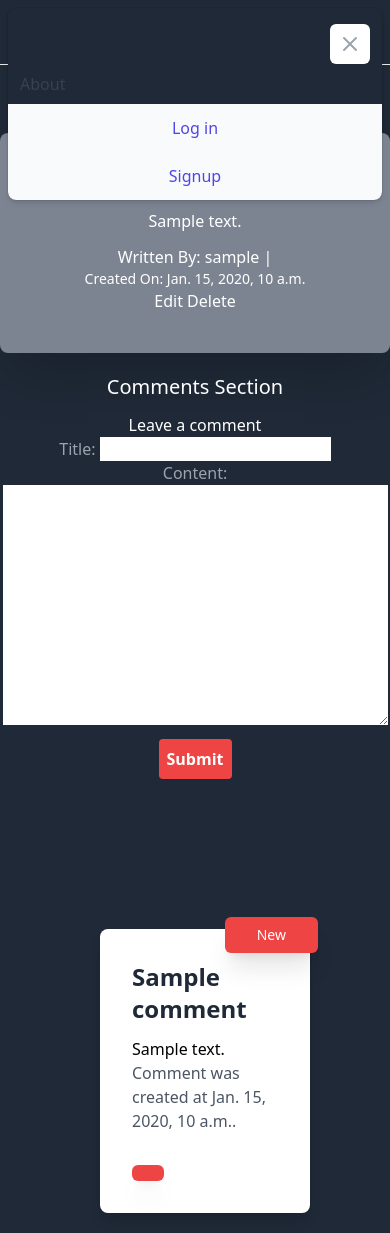
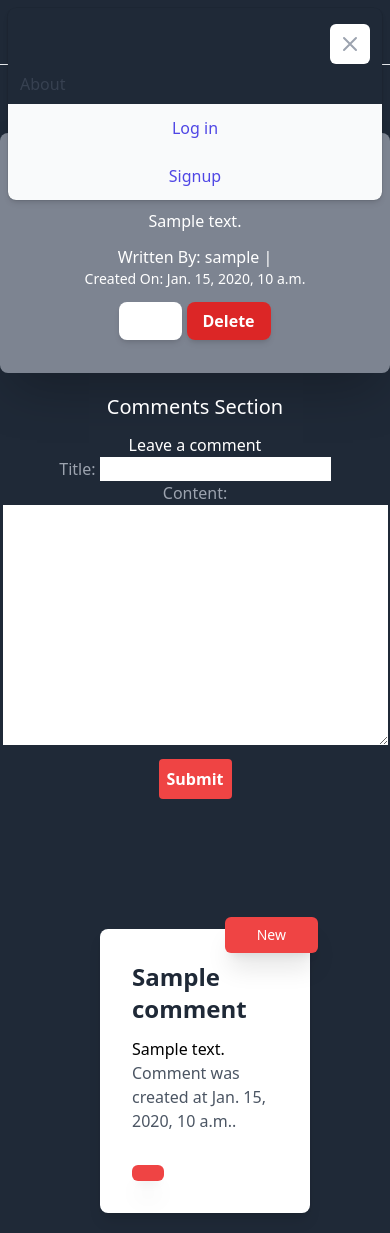
Before and after one commit to nrayrod1016/stumblr, a Django app: page /posts/1/ in a window 390 px wide. Run offline with Django 3.2, Linux system fonts and the light colour scheme; tables that the repository leaves empty hold one stand-in row (values such as "Sample post"); some libraries are stand-ins or nearby versions.

Commit message:
style/detail

```diff
--- a/main_app/templates/posts/detail.html
+++ b/main_app/templates/posts/detail.html
@@ -5,20 +5,19 @@
 <section class="bg-gray-800 min-h-screen">
 <h1 class="text-center text-white text-xl m-5">POST DETAIL PAGE </h1>
 <section>
-<div class="container text-white mx-auto w-full bg-gray-400 bg-opacity-75 rounded-lg p-6 md:flex w-full shadow-2xl">
+<div class="container text-white mx-auto w-full bg-gray-400 bg-opacity-75 rounded-lg p-6 md:flex md:w-full shadow-2xl">
   <div class="row">
     <div class="col-md-8 card mb-4  mt-3 left  top">
       <div class="card-body text-center lg:m-12">
         <h1 class="text-xl text-center">{% block title %} {{ post.title }} {% endblock title %}</h1>
-        {% comment %} <p class="card-text ">{{ post.create | safe }}</p> {% endcomment %}
-        {% comment %} <p class=" ">Written By: {{ post.author }} | </p>  {% endcomment %}
-        <p class="card-text mt-3 mb-3 flex-wrap">{{ post.content | safe }}</p>
+
+        <p class="card-text mt-3 mb-3 flex-wrap overflow-y-auto lg:overflow-y-auto md:overflow-y-auto sm:overflow-y-auto">{{ post.content | safe }}</p>
         <p class=" ">Written By: {{ post.author }} | </p>
         <p class=" text-sm"> Created On: {{ post.create_time }}</p>
       </div>
-      <div class="cat-actions text-center">
-      <a href="{% url 'posts_update' post.id %}" class="btn warn">Edit</a>
-      <a href="{% url 'posts_delete' post.id %}" class="button">Delete</a>
+      <div class="cat-actions text-center mt-5">
+      <a href="{% url 'posts_update' post.id %}" class="py-2 px-4  bg-white hover:bg-red-100 focus:ring-red-500 focus:ring-offset-indigo-200 text-red-500 text-white w-full transition ease-in duration-200 text-center text-base font-semibold shadow-md focus:outline-none focus:ring-2 focus:ring-offset-2  rounded-lg">Edit</a>
+      <a href="{% url 'posts_delete' post.id %}" class="py-2 px-4  bg-red-600 hover:bg-red-700 focus:ring-indigo-500 focus:ring-offset-red-200 text-white w-full transition ease-in duration-200 text-center text-base font-semibold shadow-md focus:outline-none focus:ring-2 focus:ring-offset-2  rounded-lg">Delete</a>
     </div>
     </div>
     </section>
@@ -81,58 +80,3 @@
 </section>
   </div>
 {% endblock content %}
-
-
-
-{% comment %} {% extends 'base.html' %}
-{% load static %}
-
-{% block head %}
-<link
-  rel="stylesheet"
-  type="text/css"
-  href="{% static 'css/cat-detail.css' %}"
-/>
-{% endblock %}
-
-{% block content %}
-
-<section class="cat-container text-center mt-10">
-  <div class="cat-img">
-    {% comment %} <img
-      src="{% static 'images/sk8r-boi-cat.svg' %}"
-      alt="A skater boy cat"
-    > {% endcomment %}
-  {% comment %} </div>
-  <div class="cat-details">
-    <h1>{{ post.title }}</h1>
-    {% if post.create_time > 0 %}
-      <h2>Post was created at {{ post.create_time }}.</h2>
-    {% else %}
-      <h2>{{ post.content }}</h2>
-    {% endif %}
-    <p>{{ post.author }}</p>
-
-     <p>{{ cat.description }}</p>
-    <section>
-    <div class="cat-actions">
-      <a href="{% url 'posts_update' post.id %}" class="btn warn">Edit</a>
-      <a href="{% url 'posts_delete' post.id %}" class="btn danger">Delete</a>
-    </div>
-  </section>
-  </div>
-</section>
- {% endcomment %}
-
-{% comment %}
-{% endblock %} {% endcomment %}
-{% comment %} <div class="container ml-10">
-  <div class="row">
-    <div class="col-md-8 card mb-4  mt-3 left  top">
-      <div class="card-body">
-        <h1>{% block title %} {{ post.title }} {% endblock title %}</h1>
-        <p class=" text-muted">{{ post.author }} | {{ post.create_time }}</p>
-        <p class="card-text ">{{ post.content | safe }}</p>
-      </div>
-    </div>
-    {% comment %} {% block sidebar %} {% include 'sidebar.html' %} {% endblock sidebar %} {% endcomment %}
--- a/main_app/templates/posts/index.html
+++ b/main_app/templates/posts/index.html
@@ -14,9 +14,9 @@
 
 <section class="card-container mx-auto px20 ml-5 flex flex-col ">
 <div class="min-h-screen flex items-center justify-center">
-  <div class="containter mx-auto px-20">
+  <div class="container mx-auto px-20">
     {% for post in posts %}
-    <div class="bg-white  mb-5 p-8 rounded-lg shadow-lg relative hover:shadow-3xl transition-shadow duration-500">
+    <div class="bg-white  mb-5 p-8 rounded-lg shadow-lg relative hover:shadow-3xl transition-shadow duration-500 md:mx-10 ">
     <a href="{% url 'posts_detail' post.id %}">
       <h1 class="text-2xl  text-gray-800 font-semibold mb-3">{{ post.title }}</h1>
        {% if post.create_time > 0 %}
```
Also changed, not shown: main_app/templates/main_app/post_form.html (+4 -4 lines).
